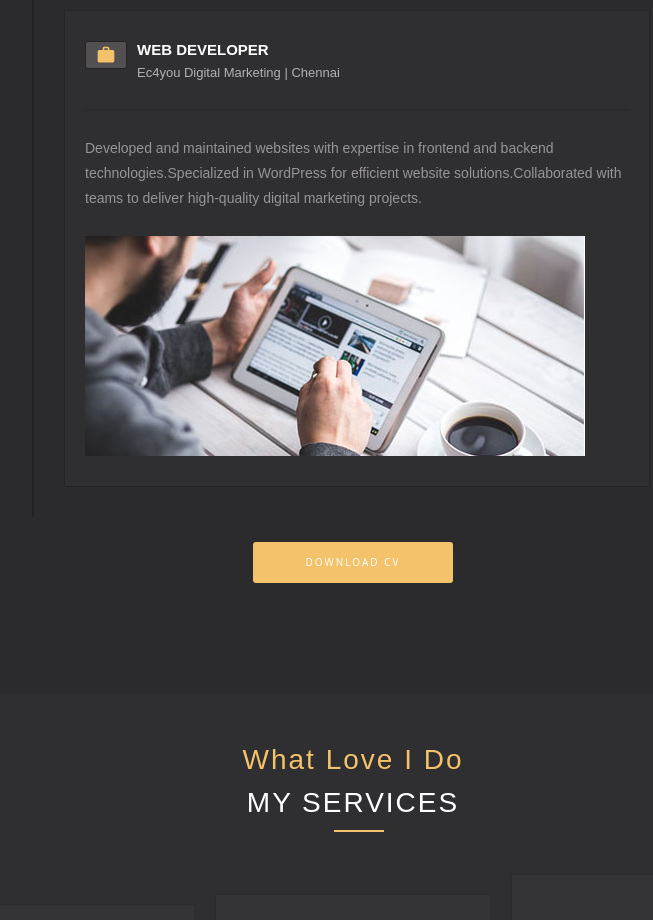
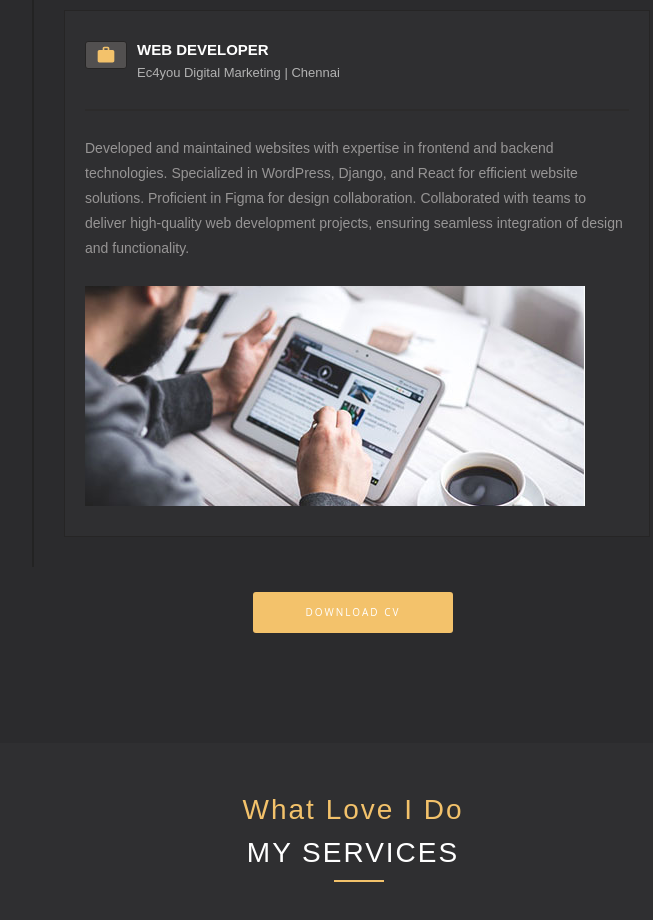
Before and after one commit to Aravinthishu/React_project, a React (Create React App) app: page / in a window 1280 px wide. Shown: the part 3300-4220 px from the top of the page, without its empty margins (287-940 px from the left). Built offline with nearby package versions, Linux system fonts and the light colour scheme.

Commit message:
Update data.js

```diff
--- a/src/UI/data.js
+++ b/src/UI/data.js
@@ -60,7 +60,7 @@ export const MyExperience = [
     title: "Web Developer",
     place: "Ec4you Digital Marketing | Chennai",
     date: "July 2023 - Present",
-    info: "Developed and maintained websites with expertise in frontend and backend technologies.Specialized in WordPress for efficient website solutions.Collaborated with teams to deliver high-quality digital marketing projects.",
+    info: "Developed and maintained websites with expertise in frontend and backend technologies. Specialized in WordPress, Django, and React for efficient website solutions. Proficient in Figma for design collaboration. Collaborated with teams to deliver high-quality web development projects, ensuring seamless integration of design and functionality.",
     path: "/programs/444",
     image: require("../images/education-1.jpg"),
   },
```
